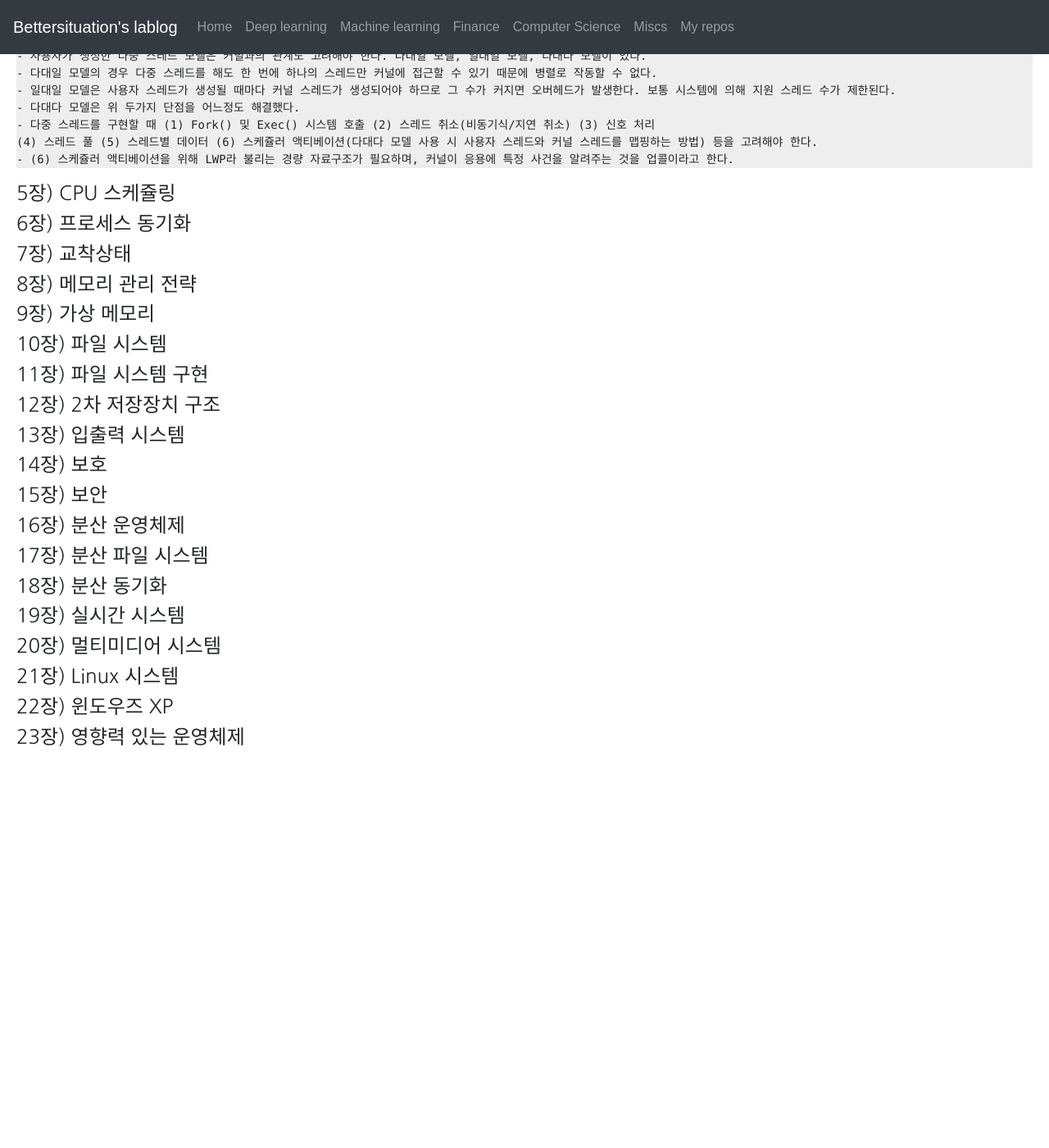
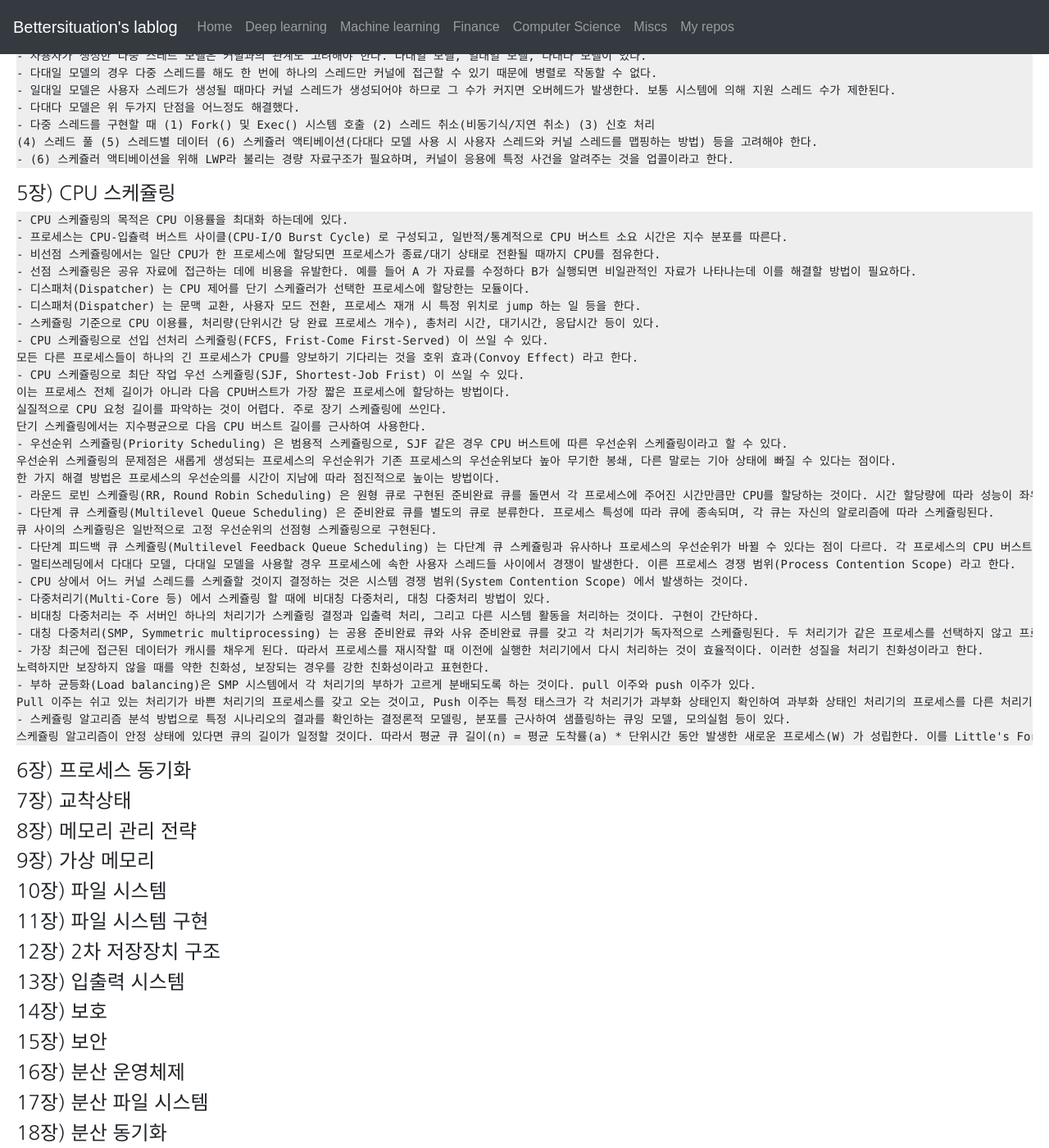
Before and after one commit to bettersituation/bettersituation.github.io, a Jekyll site: the page built from _posts/2020-05-12-computer-science-operating_system.md, in a window 1280 px wide and 1400 px high, scrolled down 1419 px. Shown: the whole window at 82% size. Built offline with Jekyll 4.4.1, drawn with Linux system fonts in a browser that asks for light colours; some web fonts are replaced; before the commit the page ends 2339 px from its top, so only the background shows below that.

Commit message:
add chp5 cpu scheduling

```diff
--- a/_posts/2020-05-12-computer-science-operating_system.md
+++ b/_posts/2020-05-12-computer-science-operating_system.md
@@ -73,6 +73,38 @@ title: 운영체제
     - (6) 스케쥴러 액티베이션을 위해 LWP라 불리는 경량 자료구조가 필요하며, 커널이 응용에 특정 사건을 알려주는 것을 업콜이라고 한다.
 
 #### 5장) CPU 스케쥴링
+    - CPU 스케쥴링의 목적은 CPU 이용률을 최대화 하는데에 있다.
+    - 프로세스는 CPU-입츌력 버스트 사이클(CPU-I/O Burst Cycle) 로 구성되고, 일반적/통계적으로 CPU 버스트 소요 시간은 지수 분포를 따른다.
+    - 비선점 스케쥴링에서는 일단 CPU가 한 프로세스에 할당되면 프로세스가 종료/대기 상태로 전환될 때까지 CPU를 점유한다.
+    - 선점 스케쥴링은 공유 자료에 접근하는 데에 비용을 유발한다. 예를 들어 A 가 자료를 수정하다 B가 실행되면 비일관적인 자료가 나타나는데 이를 해결할 방법이 필요하다.
+    - 디스패처(Dispatcher) 는 CPU 제어를 단기 스케쥴러가 선택한 프로세스에 할당한는 모듈이다.
+    - 디스패처(Dispatcher) 는 문맥 교환, 사용자 모드 전환, 프로세스 재개 시 특정 위치로 jump 하는 일 등을 한다.
+    - 스케쥴링 기준으로 CPU 이용률, 처리량(단위시간 당 완료 프로세스 개수), 총처리 시간, 대기시간, 응답시간 등이 있다.
+    - CPU 스케쥴링으로 선입 선처리 스케쥴링(FCFS, Frist-Come First-Served) 이 쓰일 수 있다.
+    모든 다른 프로세스들이 하나의 긴 프로세스가 CPU를 양보하기 기다리는 것을 호위 효과(Convoy Effect) 라고 한다.
+    - CPU 스케쥴링으로 최단 작업 우선 스케쥴링(SJF, Shortest-Job Frist) 이 쓰일 수 있다.
+    이는 프로세스 전체 길이가 아니라 다음 CPU버스트가 가장 짧은 프로세스에 할당하는 방법이다.
+    실질적으로 CPU 요청 길이를 파악하는 것이 어렵다. 주로 장기 스케쥴링에 쓰인다.
+    단기 스케쥴링에서는 지수평균으로 다음 CPU 버스트 길이를 근사하여 사용한다.
+    - 우선순위 스케쥴링(Priority Scheduling) 은 범용적 스케쥴링으로, SJF 같은 경우 CPU 버스트에 따른 우선순위 스케쥴링이라고 할 수 있다.
+    우선순위 스케쥴링의 문제점은 새롭게 생성되는 프로세스의 우선순위가 기존 프로세스의 우선순위보다 높아 무기한 봉쇄, 다른 말로는 기아 상태에 빠질 수 있다는 점이다.
+    한 가지 해결 방법은 프로세스의 우선순의를 시간이 지남에 따라 점진적으로 높이는 방법이다.
+    - 라운드 로빈 스케쥴링(RR, Round Robin Scheduling) 은 원형 큐로 구현된 준비완료 큐를 돌면서 각 프로세스에 주어진 시간만큼만 CPU를 할당하는 것이다. 시간 할당량에 따라 성능이 좌우된다.
+    - 다단계 큐 스케쥴링(Multilevel Queue Scheduling) 은 준비완료 큐를 별도의 큐로 분류한다. 프로세스 특성에 따라 큐에 종속되며, 각 큐는 자신의 알로리즘에 따라 스케쥴링된다.
+    큐 사이의 스케쥴링은 일반적으로 고정 우선순위의 선점형 스케쥴링으로 구현된다.
+    - 다단계 피드백 큐 스케쥴링(Multilevel Feedback Queue Scheduling) 는 다단계 큐 스케쥴링과 유사하나 프로세스의 우선순위가 바뀔 수 있다는 점이 다르다. 각 프로세스의 CPU 버스트에 따라 큐 사이를 이동한다.
+    - 멀티쓰레딩에서 다대다 모델, 다대일 모델을 사용할 경우 프로세스에 속한 사용자 스레드들 사이에서 경쟁이 발생한다. 이른 프로세스 경쟁 범위(Process Contention Scope) 라고 한다.
+    - CPU 상에서 어느 커널 스레드를 스케쥴할 것이지 결정하는 것은 시스템 경쟁 범위(System Contention Scope) 에서 발생하는 것이다.
+    - 다중처리기(Multi-Core 등) 에서 스케쥴링 할 때에 비대칭 다중처리, 대칭 다중처리 방법이 있다.
+    - 비대칭 다중처리는 주 서버인 하나의 처리기가 스케쥴링 결정과 입출력 처리, 그리고 다른 시스템 활동을 처리하는 것이다. 구현이 간단하다.
+    - 대칭 다중처리(SMP, Symmetric multiprocessing) 는 공용 준비완료 큐와 사유 준비완료 큐를 갖고 각 처리기가 독자적으로 스케쥴링된다. 두 처리기가 같은 프로세스를 선택하지 않고 프로세스가 사라지지 않는다는 것을 보장해야 한다.
+    - 가장 최근에 접근된 데이터가 캐시를 채우게 된다. 따라서 프로세스를 재시작할 때 이전에 실행한 처리기에서 다시 처리하는 것이 효율적이다. 이러한 성질을 처리기 친화성이라고 한다.
+    노력하지만 보장하지 않을 때를 약한 친화성, 보장되는 경우를 강한 친화성이라고 표현한다.
+    - 부하 균등화(Load balancing)은 SMP 시스템에서 각 처리기의 부하가 고르게 분배되도록 하는 것이다. pull 이주와 push 이주가 있다.
+    Pull 이주는 쉬고 있는 처리기가 바쁜 처리기의 프로세스를 갖고 오는 것이고, Push 이주는 특정 태스크가 각 처리기가 과부화 상태인지 확인하여 과부화 상태인 처리기의 프로세스를 다른 처리기에 이주시키는 것이다.
+    - 스케쥴링 알고리즘 분석 방법으로 특정 시나리오의 결과를 확인하는 결정론적 모델링, 분포를 근사하여 샘플링하는 큐잉 모델, 모의실험 등이 있다.
+    스케쥴링 알고리즘이 안정 상태에 있다면 큐의 길이가 일정할 것이다. 따라서 평균 큐 길이(n) = 평균 도착률(a) * 단위시간 동안 발생한 새로운 프로세스(W) 가 성립한다. 이를 Little's Formula 라고 한다.
+
 #### 6장) 프로세스 동기화
 #### 7장) 교착상태
 #### 8장) 메모리 관리 전략
```
